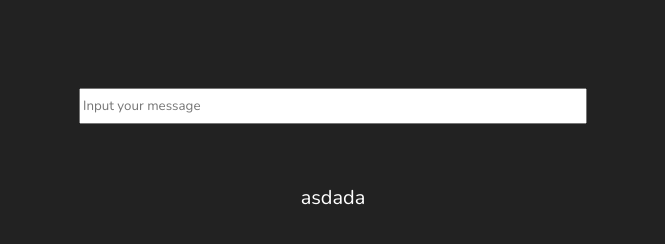
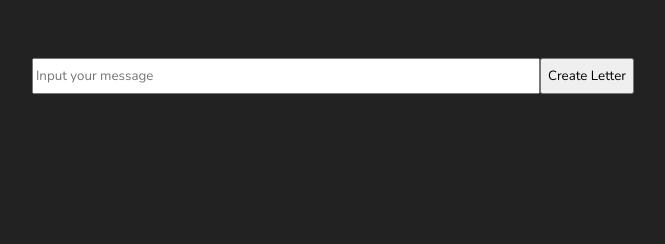
Before and after one commit to tryber/sd-015-a-project-mistery-letter, a website: page index.html in a window 1280 px wide. Shown: the whole page, without its empty margins (315-980 px from the left). Drawn offline with nearby package versions, Linux system fonts and the light colour scheme.

Commit message:
Requirement - 4

```diff
--- a/index.html
+++ b/index.html
@@ -9,16 +9,19 @@
   </head>
   <body>
     <main id="main-container">
-      <section>
+      <section id="letter">
         <input
           type="text"
           name="text-letter"
           id="carta-texto"
           placeholder="Input your message"
         />
+        <button id="criar-carta">Create Letter</button>
       </section>
       <section>
-        <p id="carta-gerada">asdada</p>
+        <p id="carta-gerada">
+
+        </p>
       </section>
     </main>
     <script src="script.js"></script>
--- a/script.js
+++ b/script.js
@@ -0,0 +1,9 @@
+const letter = document.getElementById('carta-gerada');
+const btn = document.getElementById('criar-carta');
+const input = document.getElementById('carta-texto');
+
+btn.addEventListener('click', () => {
+  const span = document.createElement('span');
+  span.innerText = input.value;
+  letter.appendChild(span);
+});
--- a/style.css
+++ b/style.css
@@ -19,10 +19,19 @@ body {
   flex-direction: column;
 }
 
+#letter {
+  display: flex;
+  align-items: flex-end;
+  margin: 50px;
+}
+
 #carta-texto {
   width: 500px;
   height: 30px;
-  margin: 80px 0 40px;
+}
+
+#criar-carta {
+  height: 36px;
 }
 
 /* #carta-gerada {
```
